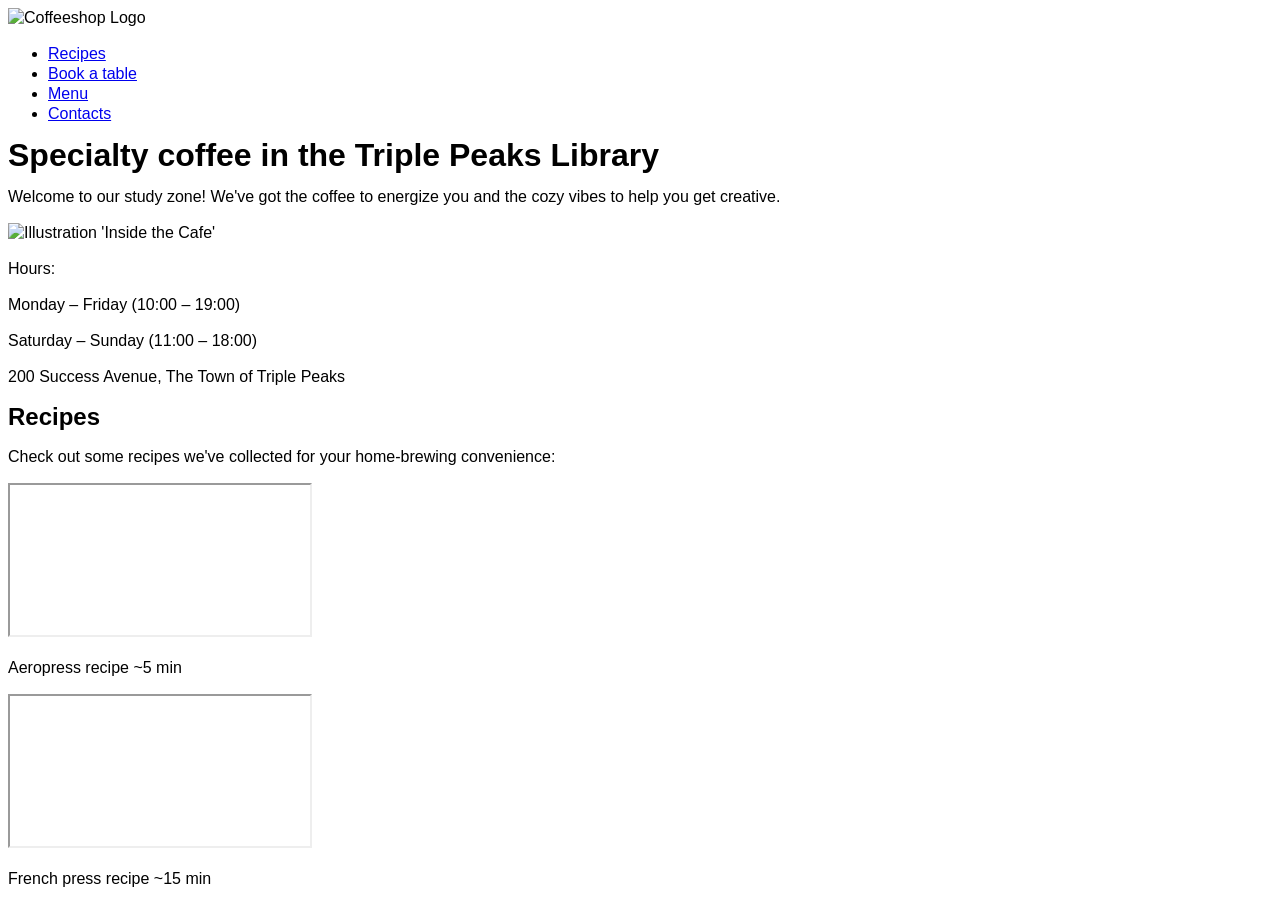
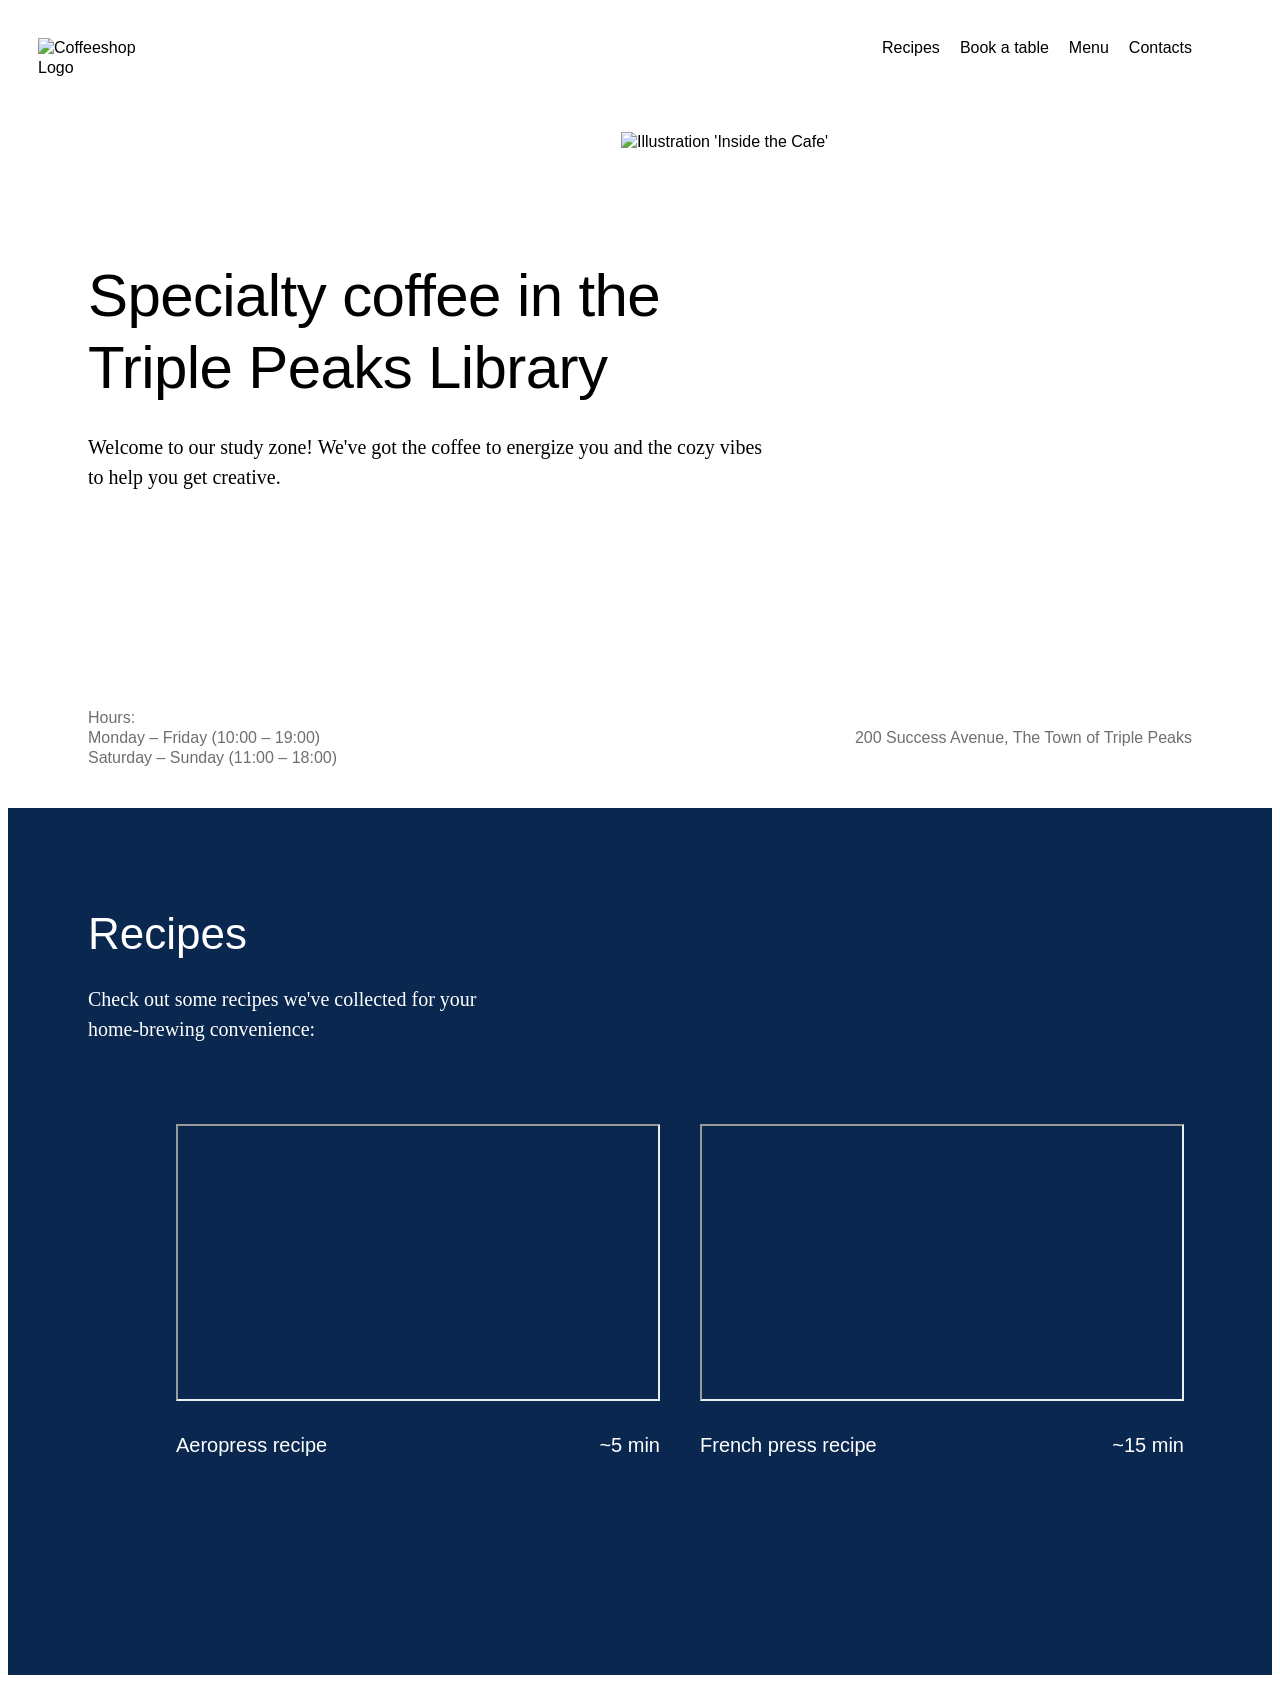

Add/ header section w/ nav bar & recipes section

--- a/pages/index.css
+++ b/pages/index.css
@@ -7,3 +7,158 @@
   font-size: 16px;
   line-height: 20px;
 }
+
+.header {
+  background: #fff url(../images/background_header.svg) no-repeat center;
+  background-size: cover;
+  display: flex;
+  flex-direction: column;
+  height: 800px;
+  padding: 30px 0 40px;
+  position: relative;
+  box-sizing: border-box;
+}
+
+.nav {
+  display: flex;
+  justify-content: space-between;
+}
+
+.nav__logo {
+  width: 105px;
+  height: 39px;
+  margin-left: 30px;
+}
+
+.nav__links {
+  margin: 0 80px 0 0;
+  display: flex;
+  column-gap: 20px;
+  list-style: none;
+  padding: 0;
+  font-family: "Inter", Arial, sans-serif;
+  font-weight: 500;
+}
+
+.nav__link {
+  color: #000000;
+  text-decoration: none;
+  cursor: pointer;
+  transition: color 0.3s ease-in-out;
+}
+
+.nav__link:hover {
+  color: #1f69c9;
+}
+
+.header__title {
+  max-width: 729px;
+  margin: 183px 0 28px 80px;
+  font-family: "Inter", Arial, sans-serif;
+  font-weight: 500;
+  font-size: 60px;
+  line-height: 72px;
+  letter-spacing: -0.6px;
+}
+
+.header__blue-title {
+  display: block;
+  font-family:
+    "Noto Serif",
+    Times New Roman,
+    serif;
+  font-style: italic;
+  font-weight: normal;
+  font-size: 60px;
+  line-height: 72px;
+  color: #3f96f3;
+}
+
+.header__description {
+  max-width: 683px;
+  margin: 0 0 0 80px;
+  font-family:
+    "Noto Serif",
+    Times New Roman,
+    serif;
+  font-size: 20px;
+  line-height: 30px;
+}
+
+.header__image {
+  z-index: 1;
+  position: absolute;
+  width: 646px;
+  height: 568px;
+  top: 124px;
+  right: 5px;
+}
+
+.header__footer {
+  margin: auto 80px 0;
+  display: flex;
+  align-items: center;
+  justify-content: space-between;
+  box-sizing: border-box;
+  font-family: "Inter", Arial, sans-serif;
+  font-weight: 500;
+  color: #6f6f6f;
+}
+
+.header__paragraph {
+  margin: 0;
+}
+
+.recipes {
+  background: #0a2750 url(../images/background_recipes.svg) no-repeat center;
+  background-size: cover;
+  padding: 100px 0 215px 80px;
+  color: #fff;
+}
+.recipes__title {
+  margin: 0;
+  margin-bottom: 24px;
+  max-width: 580px;
+  font-family: "Inter", Arial, sans-serif;
+  font-weight: 500;
+  font-size: 44px;
+  line-height: 52px;
+}
+
+.recipes__subtitle {
+  margin: 0;
+  margin-bottom: 80px;
+  max-width: 438px;
+  font-family:
+    "Noto Serif",
+    Times New Roman,
+    serif;
+  font-size: 20px;
+  line-height: 30px;
+}
+
+.recipes__videos {
+  display: flex;
+  justify-content: center;
+  gap: 40px;
+}
+
+.recipes__figure {
+  margin: 0;
+}
+
+.recipes__iframe {
+  width: 480px;
+  height: 273px;
+}
+
+.recipes__video-caption {
+  display: flex;
+  justify-content: space-between;
+  margin: 0;
+  margin-top: 24px;
+  font-family: "Inter", Arial, sans-serif;
+  font-weight: 500;
+  font-size: 20px;
+  line-height: 30px;
+}
